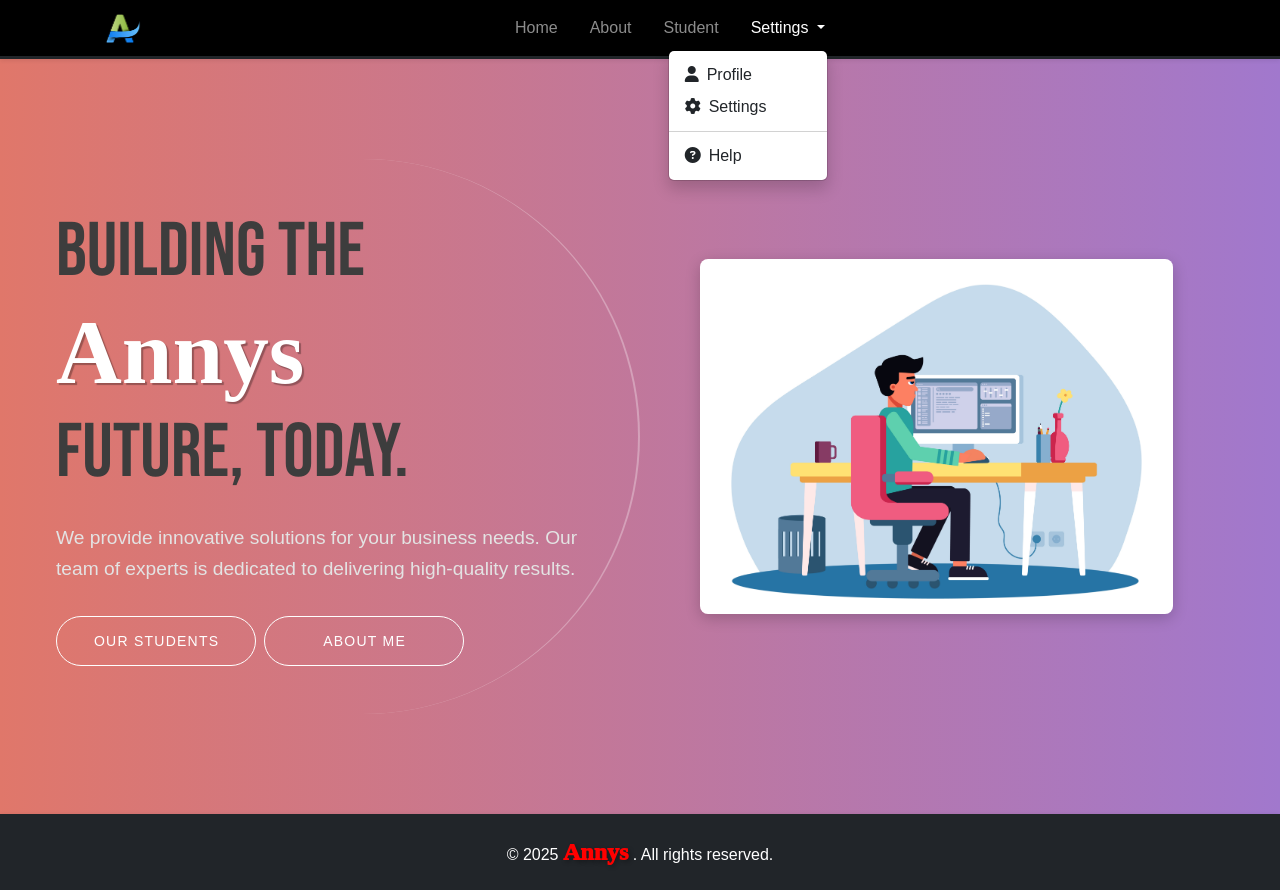
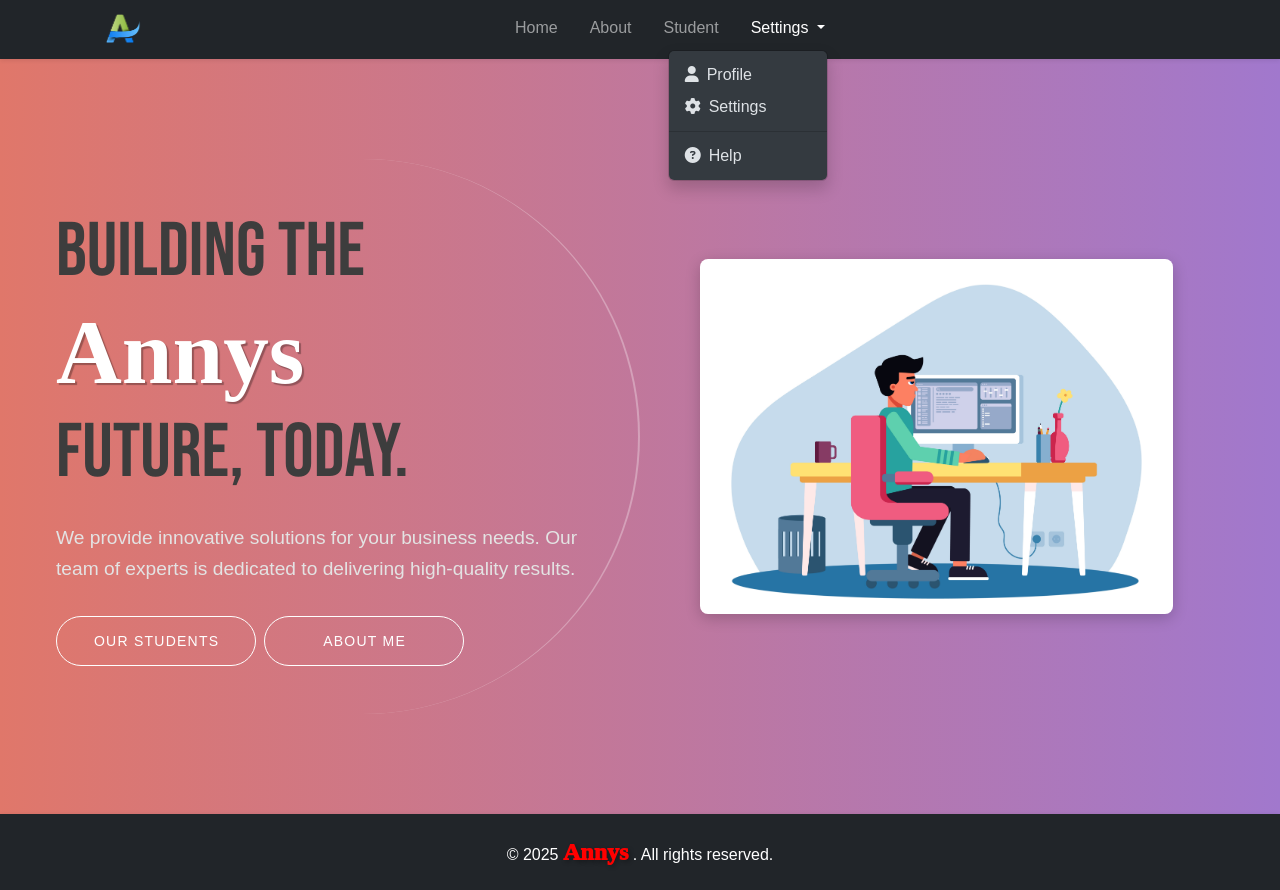
Before and after one commit to laksh-solanki/Annys, a Vue app: page / in a window 1280 px wide. Both pictures are taken after a click on the button "Settings". Built offline with nearby package versions, Linux system fonts and the light colour scheme; a web font is replaced by a local one.

Commit message:
style: update Navbar background color and dropdown menu styling for consistency

```diff
--- a/src/components/Navbar.vue
+++ b/src/components/Navbar.vue
@@ -1,5 +1,6 @@
 <template>
-  <nav class="navbar navbar-expand-lg bg-black border-3 border-bottom border-dark navbar-dark shadow-sm w-100 z-3 position-sticky top-0">
+  <nav
+    class="navbar navbar-expand-lg bg-dark border-3 border-bottom border-dark navbar-dark shadow-sm w-100 z-3 position-sticky top-0">
     <div class="container">
       <router-link class="navbar-brand img-style" to="/"><img src="../assets/Main-logo.png" alt=""
           width="40" /></router-link>
@@ -22,7 +23,7 @@
             <a class="nav-link dropdown-toggle" role="button" data-bs-toggle="dropdown" aria-expanded="false">
               Settings
             </a>
-            <ul class="dropdown-menu position-absolute z-3">
+            <ul class="dropdown-menu dropdown-menu-dark position-absolute z-3">
               <li><router-link class="dropdown-item" to="/profile"><i
                     class="fa-solid fa-user me-2"></i>Profile</router-link></li>
               <li><router-link class="dropdown-item" to="/settings"><i
@@ -65,9 +66,7 @@ import { RouterLink } from 'vue-router'
 
 .dropdown-menu {
   z-index: 1000;
-  background-color: white;
   border: 1px solid rgba(0, 0, 0, 0.15);
   box-shadow: 0 0.5rem 1rem rgba(0, 0, 0, 0.175);
-
 }
 </style>
```
